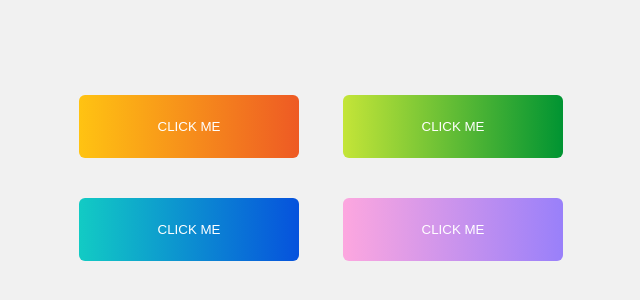
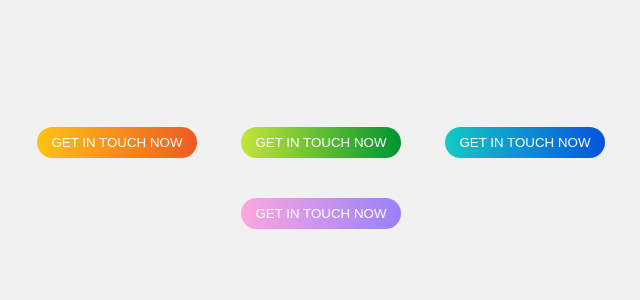
Before and after one commit to g1dnm0uf/gradientButtons, a plain HTML site: page index.html in a window 1280 px wide. Shown: the part 222-522 px from the top of the page, without its empty margins (319-959 px from the left). Drawn offline with Linux system fonts and the light colour scheme.

Commit message:
changed text

```diff
--- a/index.html
+++ b/index.html
@@ -9,11 +9,13 @@
 </head>
 <body>
     <div class="container">
-        <button class="btn btn1">click me</button>
-        <button class="btn btn2">click me</button>
-        <button class="btn btn3">click me</button>
-        <button class="btn btn4">click me</button>
+        <button class="btn btn1">get in touch now</button>
+        <button class="btn btn2">get in touch now</button>
+        <button class="btn btn3">get in touch now</button>
+        <button class="btn btn4">get in touch now</button>
     </div>
+
+
 
 </body>
 </html>
--- a/style.css
+++ b/style.css
@@ -15,11 +15,11 @@ body {
 .btn {
     border: none;
     margin: 20px;
-    padding: 24px;
-    width: 220px;
+    padding: 8px;
+    width: 160px;
     font-family: "montserrat", sans-serif;
     text-transform: uppercase;
-    border-radius: 6px;
+    border-radius: 40px;
     cursor: pointer;
     color: #fff;
     background-size: 200%;
```
